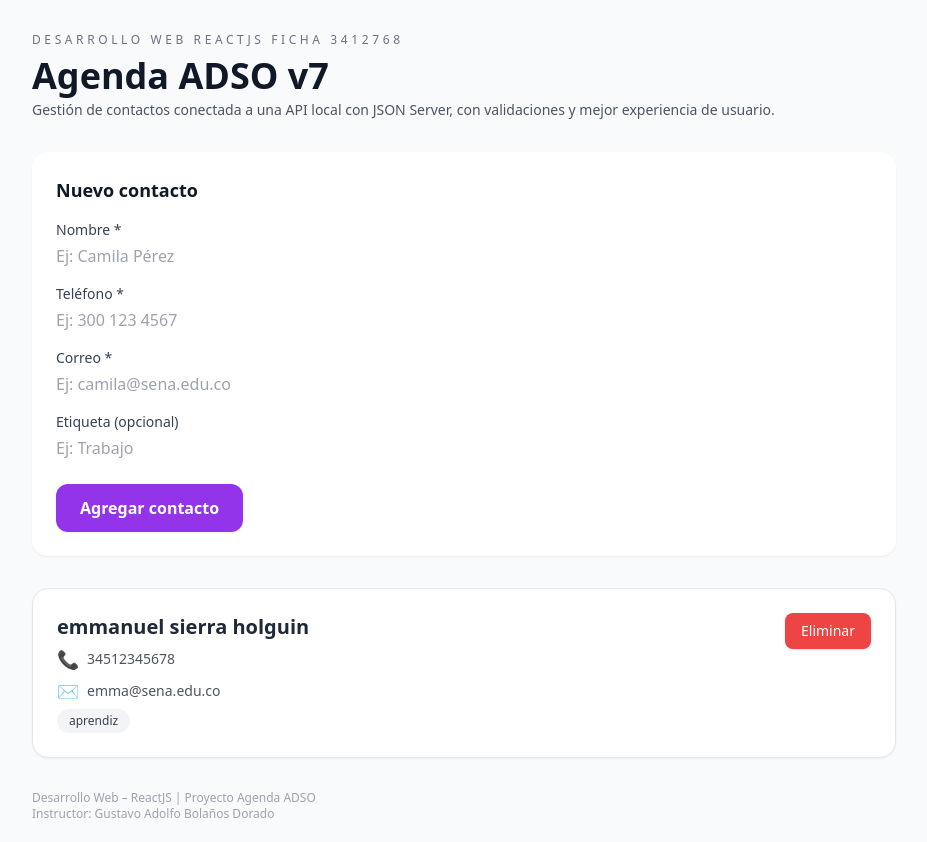
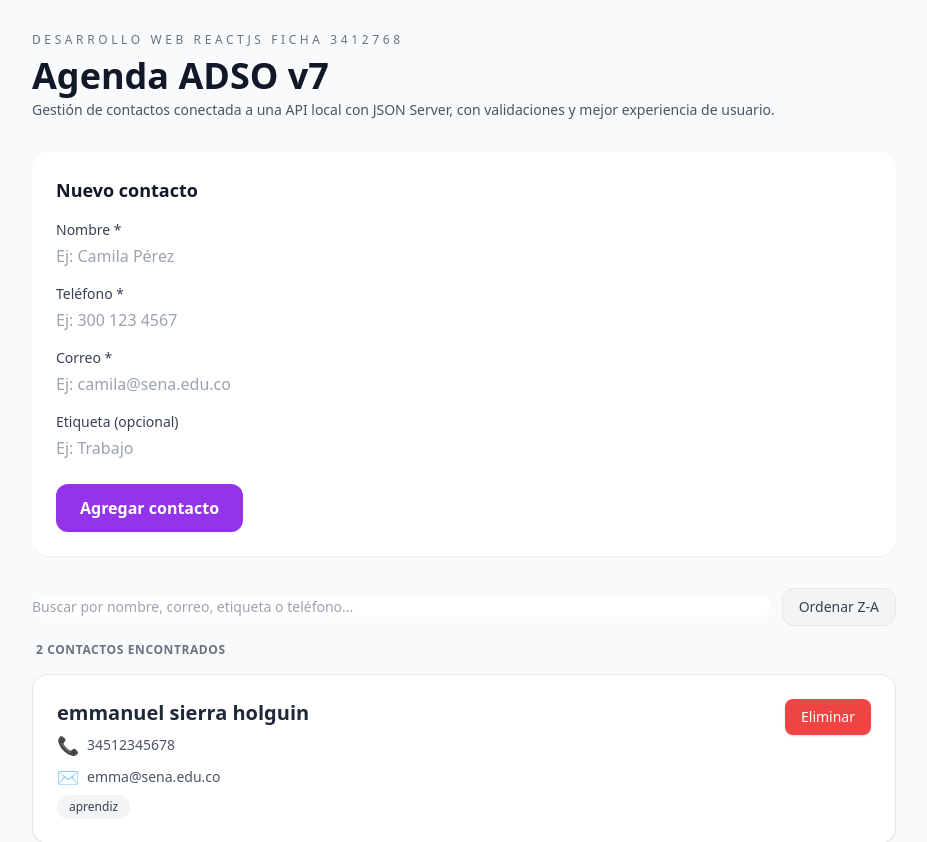
Before and after one commit to CorajeEterno/agenda-adso, a React (Vite) app: page / in a window 1280 px wide. Shown: the top 842 px of the page, without its empty margins (176-1103 px from the left). Built offline with nearby package versions, Linux system fonts and the light colour scheme; data requests are answered from the project's data file.

Commit message:
feat:Clase_10_Agenda_ADSO_v8_Busqueda_Orden

```diff
--- a/db.json
+++ b/db.json
@@ -5,7 +5,14 @@
       "telefono": "34512345678",
       "correo": "emma@sena.edu.co",
       "etiqueta": "aprendiz",
-      "id": "pfjvxKYZg4A"
+      "id": "XT7XNfNiEeA"
+    },
+    {
+      "nombre": "lluis",
+      "telefono": "345 456 4566",
+      "correo": "e@gmail.com",
+      "etiqueta": "aprendiz",
+      "id": "7jM5Z_g_gPQ"
     }
   ],
   "$schema": "./node_modules/json-server/schema.json"
--- a/src/App.jsx
+++ b/src/App.jsx
@@ -1,3 +1,6 @@
+// Archivo: src/App.jsx
+// Componente principal de la aplicación Agenda ADSO.
+
 // Importamos hooks de React
 import { useEffect, useState } from "react";
 
@@ -25,26 +28,25 @@ function App() {
   // Estado para guardar mensajes de error generales de la aplicación
   const [error, setError] = useState("");
 
+  // === NUEVOS ESTADOS PARA LA CLASE 10 ===
+  const [busqueda, setBusqueda] = useState("");
+  const [ordenAsc, setOrdenAsc] = useState(true);
+
   // useEffect que se ejecuta una sola vez al montar el componente.
-  // Aquí cargamos los contactos iniciales desde JSON Server (GET).
   useEffect(() => {
     const cargarContactos = async () => {
       try {
-        setCargando(true); // Indicamos que estamos cargando
-        setError(""); // Limpiamos posibles errores anteriores
-
-        const data = await listarContactos(); // Llamamos a la API
-        setContactos(data); // Guardamos la lista de contactos en el estado
+        setCargando(true);
+        setError("");
+        const data = await listarContactos();
+        setContactos(data);
       } catch (error) {
-        // En caso de error, lo registramos en consola para depuración
         console.error("Error al cargar contactos:", error);
-
-        // Y mostramos un mensaje amigable al usuario
         setError(
           "No se pudieron cargar los contactos. Verifica que el servidor esté encendido e intenta de nuevo."
         );
       } finally {
-        setCargando(false); // Finalizamos el estado de carga
+        setCargando(false);
       }
     };
 
@@ -54,24 +56,14 @@ function App() {
   // Función que se encarga de agregar un nuevo contacto usando la API (POST)
   const onAgregarContacto = async (nuevoContacto) => {
     try {
-      // Limpiamos cualquier error previo antes de intentar guardar
       setError("");
-
-      // Llamamos al servicio que crea el contacto en JSON Server
       const creado = await crearContacto(nuevoContacto);
-
-      // Actualizamos el estado agregando el contacto recién creado a la lista
       setContactos((prev) => [...prev, creado]);
     } catch (error) {
-      // Mostramos el error en consola para facilitar la depuración
       console.error("Error al crear contacto:", error);
-
-      // Si falla la creación, mostramos un mensaje claro y útil
       setError(
         "No se pudo guardar el contacto. Verifica tu conexión o el estado del servidor e intenta nuevamente."
       );
-
-      // Relanzar el error es opcional, pero útil si el formulario quiere reaccionar
       throw error;
     }
   };
@@ -79,28 +71,51 @@ function App() {
   // Función para eliminar un contacto por su id (DELETE)
   const onEliminarContacto = async (id) => {
     try {
-      setError(""); // Limpiamos errores previos
-      await eliminarContactoPorId(id); // Llamamos al servicio de eliminación
-
-      // Filtramos el contacto eliminado de la lista local
+      setError("");
+      await eliminarContactoPorId(id);
       setContactos((prev) => prev.filter((c) => c.id !== id));
     } catch (error) {
-      // Mostramos el error en consola para depurar
       console.error("Error al eliminar contacto:", error);
-
-      // Si algo falla al eliminar, informamos al usuario
       setError(
         "No se pudo eliminar el contacto. Vuelve a intentarlo o verifica el servidor."
       );
     }
   };
 
+  // === LÓGICA DE BÚSQUEDA Y ORDENAMIENTO (CLASE 10 + RETO 1: Teléfono) ===
+  const contactosFiltrados = contactos.filter((c) => {
+    const termino = busqueda.toLowerCase();
+    const nombre = c.nombre.toLowerCase();
+    const correo = c.correo.toLowerCase();
+    const etiqueta = (c.etiqueta || "").toLowerCase();
+    const telefono = (c.telefono || "").toString().toLowerCase();
+
+    return (
+      nombre.includes(termino) ||
+      correo.includes(termino) ||
+      etiqueta.includes(termino) ||
+      telefono.includes(termino)
+    );
+  });
+
+  // Ordenamos los contactos filtrados por nombre
+  const contactosOrdenados = [...contactosFiltrados].sort((a, b) => {
+    const nombreA = a.nombre.toLowerCase();
+    const nombreB = b.nombre.toLowerCase();
+
+    if (nombreA < nombreB) {
+      return ordenAsc ? -1 : 1;
+    }
+    if (nombreA > nombreB) {
+      return ordenAsc ? 1 : -1;
+    }
+    return 0;
+  });
+
   // JSX que renderiza toda la aplicación
   return (
     <div className="min-h-screen bg-gray-50">
-      {/* Contenedor principal centrado */}
       <div className="max-w-4xl mx-auto px-4 py-8">
-        {/* Encabezado principal de la Agenda usando la configuración global */}
         <header className="mb-8">
           <p className="text-xs tracking-[0.3em] text-gray-500 uppercase">
             Desarrollo Web ReactJS Ficha {APP_INFO.ficha}
@@ -113,39 +128,57 @@ function App() {
           </p>
         </header>
 
-        {/* Si hay un error global, lo mostramos en un recuadro rojo */}
         {error && (
           <div className="mb-4 rounded-xl bg-red-50 border border-red-200 px-4 py-3">
             <p className="text-sm font-medium text-red-700">{error}</p>
           </div>
         )}
 
-        {/* Si estamos cargando, mostramos un mensaje de carga */}
         {cargando ? (
           <p className="text-sm text-gray-500">Cargando contactos...</p>
         ) : (
           <>
-            {/* Formulario para crear nuevos contactos */}
             <FormularioContacto onAgregar={onAgregarContacto} />
 
-            {/* Listado de contactos */}
+            <div className="flex flex-col md:flex-row md:items-center md:justify-between gap-3 mb-4">
+              <input
+                type="text"
+                className="w-full md:flex-1 rounded-xl border-gray-300 focus:ring-purple-500 focus:border-purple-500 text-sm"
+                placeholder="Buscar por nombre, correo, etiqueta o teléfono..."
+                value={busqueda}
+                onChange={(e) => setBusqueda(e.target.value)}
+              />
+
+              <button
+                type="button"
+                onClick={() => setOrdenAsc((prev) => !prev)}
+                className="bg-gray-100 text-gray-700 text-sm px-4 py-2 rounded-xl border border-gray-200 hover:bg-gray-200"
+              >
+                {ordenAsc ? "Ordenar Z-A" : "Ordenar A-Z"}
+              </button>
+            </div>
+
+            {/* Listado de contactos y contador de resultados */}
             <section className="space-y-4">
-              {contactos.length === 0 ? (
-                // Mensaje cuando no existen contactos aún
+              {/* Contador de resultados dinámico */}
+              <div className="flex justify-between items-center px-1">
+                <p className="text-xs font-semibold text-gray-500 uppercase tracking-wider">
+                  {contactosOrdenados.length} {contactosOrdenados.length === 1 ? "contacto encontrado" : "contactos encontrados"}
+                </p>
+              </div>
+
+              {contactosOrdenados.length === 0 ? (
                 <p className="text-sm text-gray-500">
-                  Aún no tienes contactos registrados. Agrega el primero usando
-                  el formulario superior.
+                  No se encontraron contactos que coincidan con la búsqueda.
                 </p>
               ) : (
-                // Recorremos la lista de contactos y mostramos una tarjeta por cada uno
-                contactos.map((c) => (
+                contactosOrdenados.map((c) => (
                   <ContactoCard
-                    key={c.id} // Key única para cada elemento de la lista
+                    key={c.id}
                     nombre={c.nombre}
                     telefono={c.telefono}
                     correo={c.correo}
                     etiqueta={c.etiqueta}
-                    // onEliminar es una función que llama a onEliminarContacto con el id
                     onEliminar={() => onEliminarContacto(c.id)}
                   />
                 ))
@@ -154,7 +187,6 @@ function App() {
           </>
         )}
 
-        {/* Pie de página con los datos del instructor */}
         <footer className="mt-8 text-xs text-gray-400">
           <p>Desarrollo Web – ReactJS | Proyecto Agenda ADSO</p>
           <p>Instructor: Gustavo Adolfo Bolaños Dorado</p>
@@ -164,5 +196,4 @@ function App() {
   );
 }
 
-// Exportamos el componente principal
 export default App;
```
